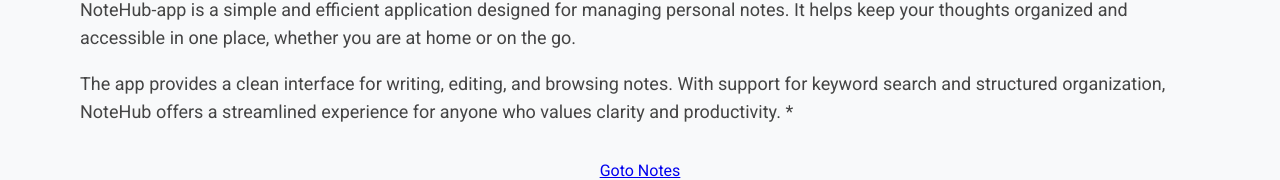
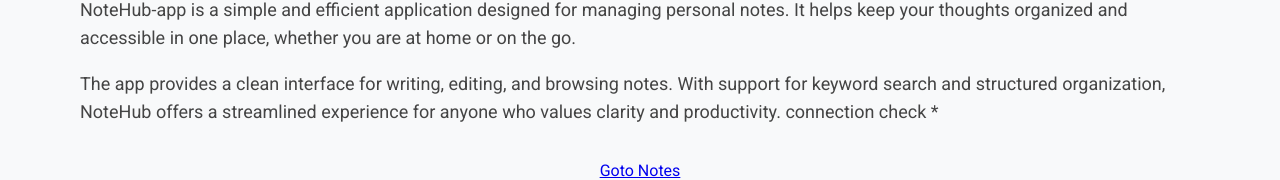
Before and after one commit to yangelia/09-auth, a Next.js app: page / in a window 1280 px wide. Shown: the part 216-396 px from the top of the page. Built offline with nearby package versions, Linux system fonts and the light colour scheme; no server answers.

Commit message:
connection check

```diff
--- a/app/page.tsx
+++ b/app/page.tsx
@@ -15,7 +15,7 @@
           The app provides a clean interface for writing, editing, and browsing
           notes. With support for keyword search and structured organization,
           NoteHub offers a streamlined experience for anyone who values clarity
-          and productivity. *
+          and productivity. connection check *
         </p>
 
         <div style={{ textAlign: "center", marginTop: "2rem" }}>
```
